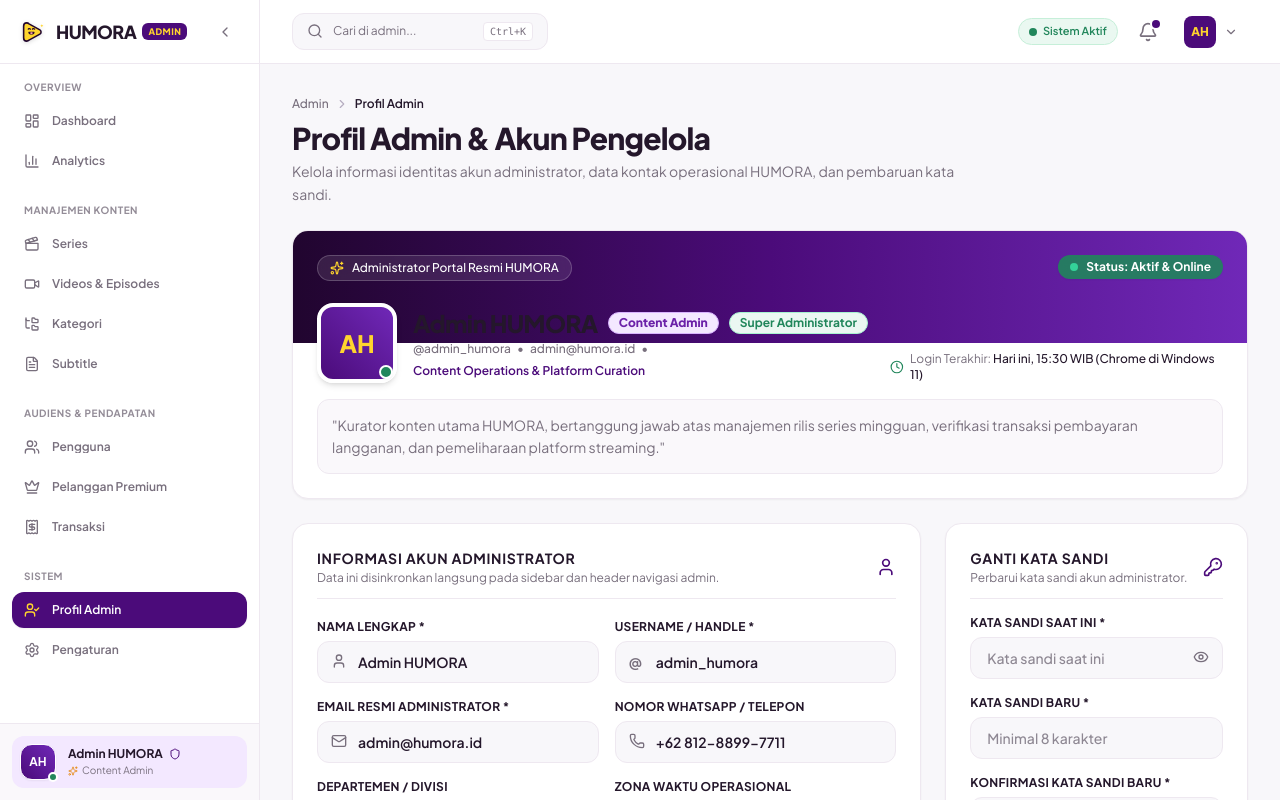
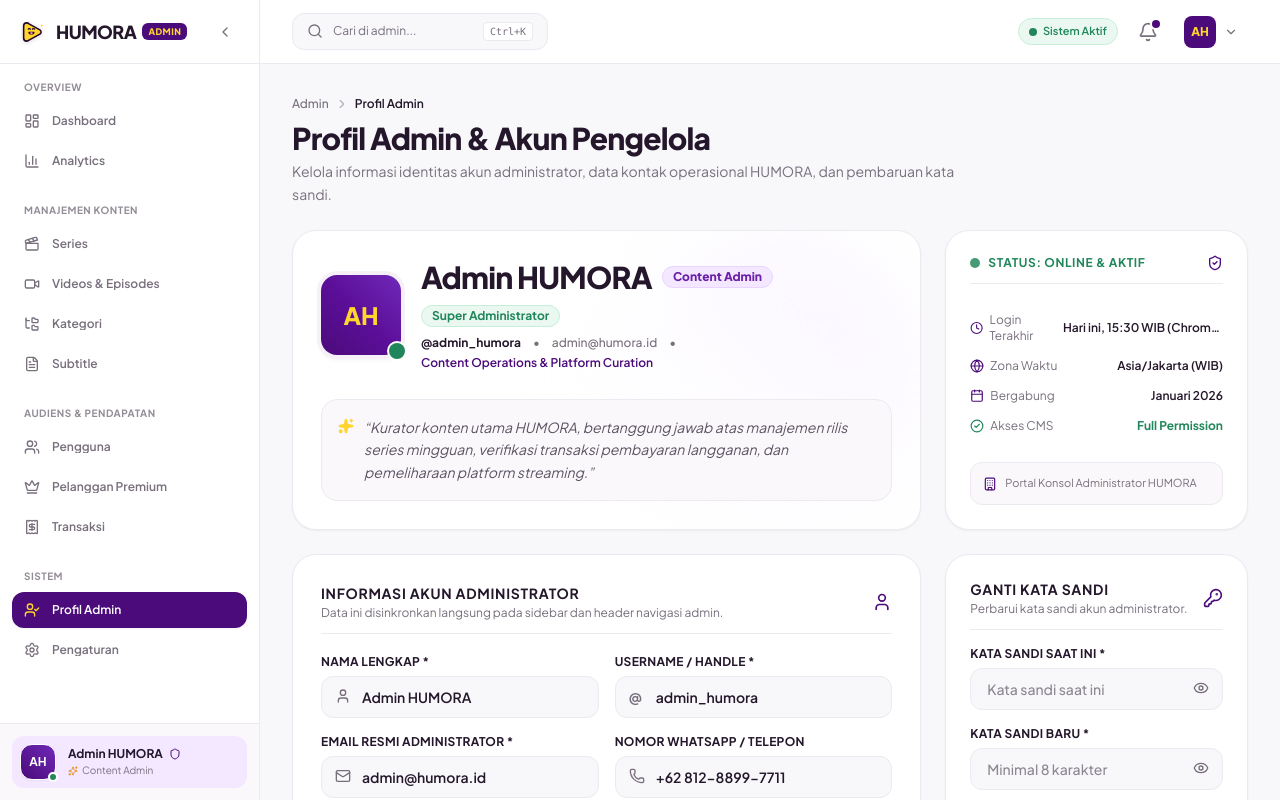
Before and after one commit to ardhikaxx/fe-web-humora, a Next.js app: page /admin/profile in a window 1280 px wide. Shown: the top 800 px of the page. Built offline with nearby package versions, Linux system fonts and the light colour scheme.

Commit message:
refactor: tata ulang halaman profil admin menggunakan modern bento grid layout

```diff
--- a/app/admin/profile/page.tsx
+++ b/app/admin/profile/page.tsx
@@ -16,6 +16,9 @@
   Building,
   Eye,
   EyeOff,
+  ShieldCheck,
+  CheckCircle2,
+  Calendar,
 } from 'lucide-react';
 
 export default function AdminProfilePage() {
@@ -36,7 +39,8 @@
   const [currentPassword, setCurrentPassword] = useState('');
   const [newPassword, setNewPassword] = useState('');
   const [confirmPassword, setConfirmPassword] = useState('');
-  const [showPassword, setShowPassword] = useState(false);
+  const [showCurrentPassword, setShowCurrentPassword] = useState(false);
+  const [showNewPassword, setShowNewPassword] = useState(false);
 
   // Auto calculate initials if admin edits their name
   const handleNameChange = (val: string) => {
@@ -97,7 +101,7 @@
     setConfirmPassword('');
     success(
       'Kata Sandi Diperbarui',
-      'Kata sandi admin berhasil diperbarui.'
+      'Kata sandi akun administrator berhasil diperbarui.'
     );
   };
 
@@ -110,79 +114,123 @@
         breadcrumbs={[{ label: 'Profil Admin' }]}
       />
 
-      {/* Hero Banner / Header Identity Card */}
-      <div className="bg-white rounded-2xl border border-[#EEE8F0] overflow-hidden shadow-xs">
-        <div className="h-28 bg-gradient-to-r from-[#21052F] via-[#4B0B7A] to-[#7028B8] relative p-6 flex items-start justify-between">
-          <div className="flex items-center gap-2 bg-white/10 backdrop-blur-md px-3 py-1 rounded-full text-white text-xs font-medium border border-white/20">
-            <Sparkles className="w-3.5 h-3.5 text-[#FFD52E]" />
-            <span>Administrator Portal Resmi HUMORA</span>
-          </div>
+      {/* Bento Grid Layout */}
+      <div className="grid grid-cols-1 lg:grid-cols-3 gap-6">
+        {/* Bento Cell 1 (Span 2 cols): Profile Overview Card */}
+        <div className="lg:col-span-2 bg-white rounded-3xl border border-[#EEE8F0] p-6 sm:p-7 shadow-xs relative overflow-hidden flex flex-col justify-between gap-6 transition-all hover:border-[#D8B4FE]/70">
+          {/* Subtle Ambient Glow Decoration */}
+          <div className="absolute top-0 right-0 w-80 h-80 bg-gradient-to-bl from-[#F3E8FF]/60 via-[#FAF5FF]/30 to-transparent pointer-events-none rounded-full blur-2xl" />
 
-          <div className="hidden sm:flex items-center gap-2 bg-[#21865B]/90 backdrop-blur-md px-3 py-1 rounded-full text-white text-xs font-bold shadow-xs">
-            <span className="w-2 h-2 rounded-full bg-[#34D399] animate-pulse" />
-            <span>Status: Aktif & Online</span>
-          </div>
-        </div>
-
-        <div className="p-6 pt-0 relative">
-          <div className="flex flex-col sm:flex-row sm:items-end justify-between gap-4 -mt-10 mb-4">
-            <div className="flex items-end gap-4">
+          {/* Profile Identity Top Row */}
+          <div className="relative flex flex-col sm:flex-row sm:items-center gap-5">
             {/* Avatar Box */}
-              <div className="relative">
-                <div className="w-20 h-20 rounded-2xl bg-gradient-to-tr from-[#4B0B7A] to-[#7028B8] text-[#FFD52E] font-black text-2xl flex items-center justify-center border-4 border-white shadow-md">
+            <div className="relative shrink-0">
+              <div className="w-20 h-20 rounded-2xl bg-gradient-to-tr from-[#4B0B7A] via-[#5C0E99] to-[#7028B8] text-[#FFD52E] font-black text-2xl flex items-center justify-center shadow-md ring-4 ring-[#F6F1F8]">
                 {avatarInitials || 'AH'}
               </div>
               <span
-                  className="absolute bottom-1 right-1 w-3.5 h-3.5 rounded-full bg-[#21865B] border-2 border-white shadow-xs"
-                  title="Online"
+                className="absolute -bottom-1 -right-1 w-4 h-4 rounded-full bg-[#21865B] ring-2 ring-white shadow-xs"
+                title="Status: Online & Aktif"
               />
             </div>
 
-              {/* Identity text */}
-              <div className="pb-1">
-                <div className="flex items-center gap-2.5 flex-wrap">
-                  <h2 className="text-xl sm:text-2xl font-black text-[#24172B] tracking-tight">
+            {/* Profile Info */}
+            <div className="min-w-0 flex-1 space-y-2">
+              <div className="flex flex-wrap items-center gap-2.5">
+                <h2 className="text-2xl sm:text-3xl font-black text-[#24172B] tracking-tight">
                   {name || 'Admin HUMORA'}
                 </h2>
-                  <span className="px-2.5 py-0.5 rounded-full text-xs font-extrabold bg-[#F3E8FF] text-[#6B21A8] border border-[#D8B4FE]">
+                <span className="px-2.5 py-0.5 rounded-full text-xs font-extrabold bg-[#F3E8FF] text-[#6B21A8] border border-[#E9D5FF]">
                   {adminProfile.roleBadge || 'Content Admin'}
                 </span>
-                  <span className="px-2.5 py-0.5 rounded-full text-xs font-bold bg-[#EBF7F2] text-[#21865B] border border-[#A7F3D0]">
+                <span className="px-2.5 py-0.5 rounded-full text-xs font-bold bg-[#EAF8F1] text-[#21865B] border border-[#C6EFD9]">
                   {adminProfile.role}
                 </span>
               </div>
-                <p className="text-xs text-[#786F7D] font-medium mt-0.5 flex items-center gap-1.5 flex-wrap">
-                  <span>@{username || 'admin_humora'}</span>
+
+              <div className="flex flex-wrap items-center gap-x-3 gap-y-1 text-xs text-[#786F7D] font-medium">
+                <span className="text-[#24172B] font-bold">@{username || 'admin_humora'}</span>
                 <span>•</span>
                 <span>{email || 'admin@humora.id'}</span>
                 <span>•</span>
-                  <span className="text-[#4B0B7A] font-semibold">{department}</span>
-                </p>
-              </div>
-            </div>
-
-            {/* Quick Meta Info */}
-            <div className="flex sm:flex-col items-start sm:items-end gap-1.5 text-xs text-[#786F7D] bg-[#FAF8FB] sm:bg-transparent p-3 sm:p-0 rounded-xl">
-              <div className="flex items-center gap-1.5">
-                <Clock className="w-3.5 h-3.5 text-[#21865B]" />
-                <span>Login Terakhir: <span className="text-[#24172B] font-medium">{adminProfile.lastLogin}</span></span>
+                <span className="text-[#4B0B7A] font-semibold">{department || 'Content Operations'}</span>
               </div>
             </div>
           </div>
 
+          {/* Bio Quote */}
           {bio && (
-            <p className="text-xs sm:text-sm text-[#786F7D] bg-[#FAF8FB] border border-[#EEE8F0] p-3.5 rounded-xl leading-relaxed">
-              &quot;{bio}&quot;
-            </p>
+            <div className="relative pt-1">
+              <div className="p-4 rounded-2xl bg-[#FAF8FB] border border-[#EEE8F0] text-xs sm:text-sm text-[#5B5263] leading-relaxed italic flex items-start gap-2.5">
+                <Sparkles className="w-4 h-4 text-[#FFD52E] shrink-0 mt-0.5 fill-[#FFD52E]" />
+                <span>&ldquo;{bio}&rdquo;</span>
+              </div>
+            </div>
           )}
+        </div>
+
+        {/* Bento Cell 2 (Span 1 col): System & Access Status Card */}
+        <div className="bg-white rounded-3xl border border-[#EEE8F0] p-6 shadow-xs flex flex-col justify-between gap-5 transition-all hover:border-[#D8B4FE]/70">
+          <div className="flex items-center justify-between pb-3 border-b border-[#EEE8F0]">
+            <div className="flex items-center gap-2">
+              <span className="w-2.5 h-2.5 rounded-full bg-[#21865B] animate-pulse" />
+              <span className="text-xs font-bold text-[#21865B] uppercase tracking-wider">
+                Status: Online & Aktif
+              </span>
+            </div>
+            <ShieldCheck className="w-4 h-4 text-[#4B0B7A]" />
+          </div>
+
+          <div className="space-y-3.5 py-1">
+            <div className="flex items-center justify-between text-xs">
+              <span className="text-[#786F7D] flex items-center gap-1.5">
+                <Clock className="w-3.5 h-3.5 text-[#4B0B7A]" /> Login Terakhir
+              </span>
+              <span className="font-semibold text-[#24172B] truncate max-w-[160px]" title={adminProfile.lastLogin}>
+                {adminProfile.lastLogin}
+              </span>
+            </div>
+
+            <div className="flex items-center justify-between text-xs">
+              <span className="text-[#786F7D] flex items-center gap-1.5">
+                <Globe className="w-3.5 h-3.5 text-[#4B0B7A]" /> Zona Waktu
+              </span>
+              <span className="font-semibold text-[#24172B]">
+                {timezone.split(' ')[0]} (WIB)
+              </span>
+            </div>
+
+            <div className="flex items-center justify-between text-xs">
+              <span className="text-[#786F7D] flex items-center gap-1.5">
+                <Calendar className="w-3.5 h-3.5 text-[#4B0B7A]" /> Bergabung
+              </span>
+              <span className="font-semibold text-[#24172B]">
+                {adminProfile.joinedDate}
+              </span>
+            </div>
+
+            <div className="flex items-center justify-between text-xs">
+              <span className="text-[#786F7D] flex items-center gap-1.5">
+                <CheckCircle2 className="w-3.5 h-3.5 text-[#21865B]" /> Akses CMS
+              </span>
+              <span className="font-bold text-[#21865B]">
+                Full Permission
+              </span>
             </div>
           </div>
 
-      {/* Main Grid: Data Diri Form & Ganti Kata Sandi */}
-      <div className="grid grid-cols-1 lg:grid-cols-3 gap-6">
-        {/* Main Column (2 cols): Informasi Akun Administrator */}
+          <div className="p-3 bg-[#FAF8FB] rounded-xl border border-[#EEE8F0] text-[11px] text-[#786F7D] flex items-center gap-2">
+            <Building className="w-3.5 h-3.5 text-[#4B0B7A] shrink-0" />
+            <span className="truncate">Portal Konsol Administrator HUMORA</span>
+          </div>
+        </div>
+
+        {/* Bento Cell 3 (Span 2 cols): Form Edit Informasi Akun */}
         <div className="lg:col-span-2">
-          <form onSubmit={handleSaveProfile} className="bg-white p-6 rounded-2xl border border-[#EEE8F0] shadow-xs space-y-5">
+          <form
+            onSubmit={handleSaveProfile}
+            className="bg-white p-6 sm:p-7 rounded-3xl border border-[#EEE8F0] shadow-xs space-y-5 transition-all hover:border-[#D8B4FE]/70"
+          >
             <div className="flex items-center justify-between pb-3 border-b border-[#EEE8F0]">
               <div>
                 <h3 className="text-sm font-bold text-[#24172B] uppercase tracking-wider">
@@ -322,7 +370,7 @@
             <div className="pt-2 flex justify-end">
               <button
                 type="submit"
-                className="inline-flex items-center gap-2 px-5 py-2.5 rounded-xl bg-[#4B0B7A] hover:bg-[#3B0762] text-xs font-bold text-white transition-all shadow-xs"
+                className="inline-flex items-center gap-2 px-6 py-2.5 rounded-xl bg-[#4B0B7A] hover:bg-[#3B0762] text-xs font-bold text-white transition-all shadow-xs"
               >
                 <Save className="w-4 h-4 text-[#FFD52E]" /> Simpan Perubahan Profil
               </button>
@@ -330,9 +378,12 @@
           </form>
         </div>
 
-        {/* Side Column (1 col): Ganti Kata Sandi */}
+        {/* Bento Cell 4 (Span 1 col): Ganti Kata Sandi Card */}
         <div>
-          <form onSubmit={handleChangePassword} className="bg-white p-6 rounded-2xl border border-[#EEE8F0] shadow-xs space-y-4">
+          <form
+            onSubmit={handleChangePassword}
+            className="bg-white p-6 rounded-3xl border border-[#EEE8F0] shadow-xs space-y-4 transition-all hover:border-[#D8B4FE]/70"
+          >
             <div className="flex items-center justify-between pb-3 border-b border-[#EEE8F0]">
               <div>
                 <h3 className="text-sm font-bold text-[#24172B] uppercase tracking-wider">
@@ -351,7 +402,7 @@
               </label>
               <div className="relative">
                 <input
-                  type={showPassword ? 'text' : 'password'}
+                  type={showCurrentPassword ? 'text' : 'password'}
                   value={currentPassword}
                   onChange={(e) => setCurrentPassword(e.target.value)}
                   placeholder="Kata sandi saat ini"
@@ -359,10 +410,10 @@
                 />
                 <button
                   type="button"
-                  onClick={() => setShowPassword(!showPassword)}
+                  onClick={() => setShowCurrentPassword(!showCurrentPassword)}
                   className="absolute right-3.5 top-3 text-[#786F7D] hover:text-[#24172B]"
                 >
-                  {showPassword ? <EyeOff className="w-4 h-4" /> : <Eye className="w-4 h-4" />}
+                  {showCurrentPassword ? <EyeOff className="w-4 h-4" /> : <Eye className="w-4 h-4" />}
                 </button>
               </div>
             </div>
@@ -371,13 +422,22 @@
               <label className="block text-xs font-bold text-[#24172B] uppercase tracking-wide mb-1.5">
                 Kata Sandi Baru *
               </label>
+              <div className="relative">
                 <input
-                type={showPassword ? 'text' : 'password'}
+                  type={showNewPassword ? 'text' : 'password'}
                   value={newPassword}
                   onChange={(e) => setNewPassword(e.target.value)}
                   placeholder="Minimal 8 karakter"
-                className="w-full bg-[#F8F7FA] border border-[#EEE8F0] rounded-xl px-4 py-2.5 text-sm font-medium text-[#24172B] focus:outline-none focus:border-[#4B0B7A] focus:bg-white transition-all"
+                  className="w-full bg-[#F8F7FA] border border-[#EEE8F0] rounded-xl px-4 py-2.5 text-sm font-medium text-[#24172B] focus:outline-none focus:border-[#4B0B7A] focus:bg-white transition-all pr-10"
                 />
+                <button
+                  type="button"
+                  onClick={() => setShowNewPassword(!showNewPassword)}
+                  className="absolute right-3.5 top-3 text-[#786F7D] hover:text-[#24172B]"
+                >
+                  {showNewPassword ? <EyeOff className="w-4 h-4" /> : <Eye className="w-4 h-4" />}
+                </button>
+              </div>
             </div>
 
             <div>
@@ -385,7 +445,7 @@
                 Konfirmasi Kata Sandi Baru *
               </label>
               <input
-                type={showPassword ? 'text' : 'password'}
+                type={showNewPassword ? 'text' : 'password'}
                 value={confirmPassword}
                 onChange={(e) => setConfirmPassword(e.target.value)}
                 placeholder="Ulangi kata sandi baru"
```
Also changed, not shown: image.png (added). Lines whose indentation alone changed are shown as unchanged.
